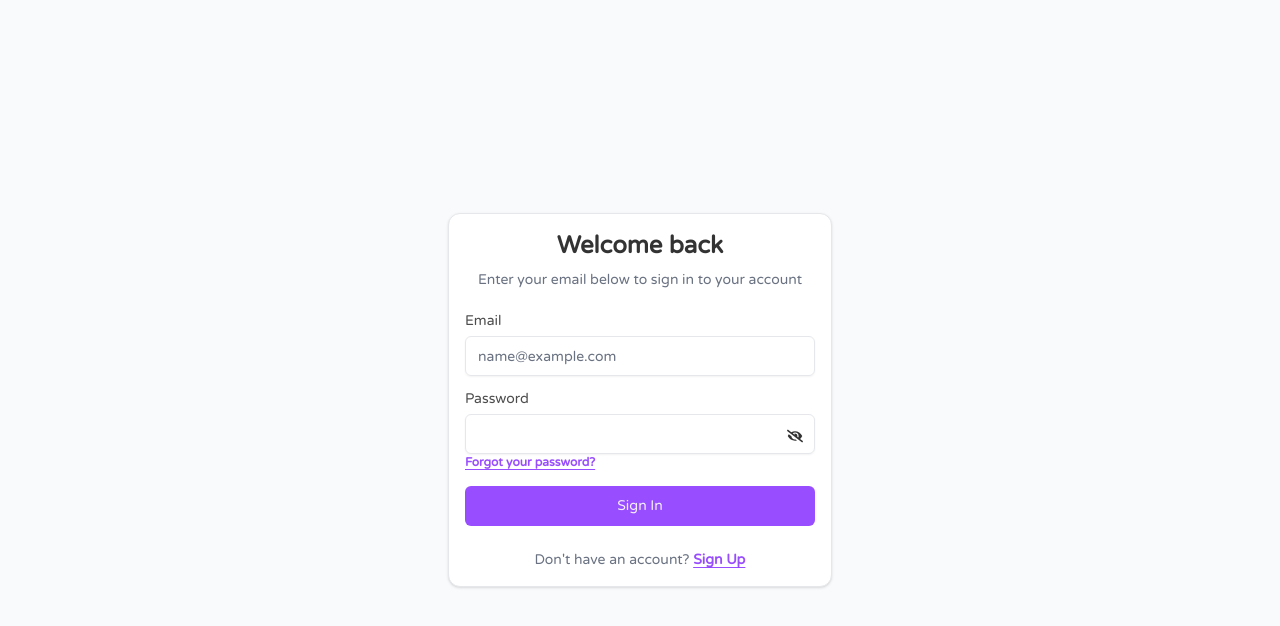
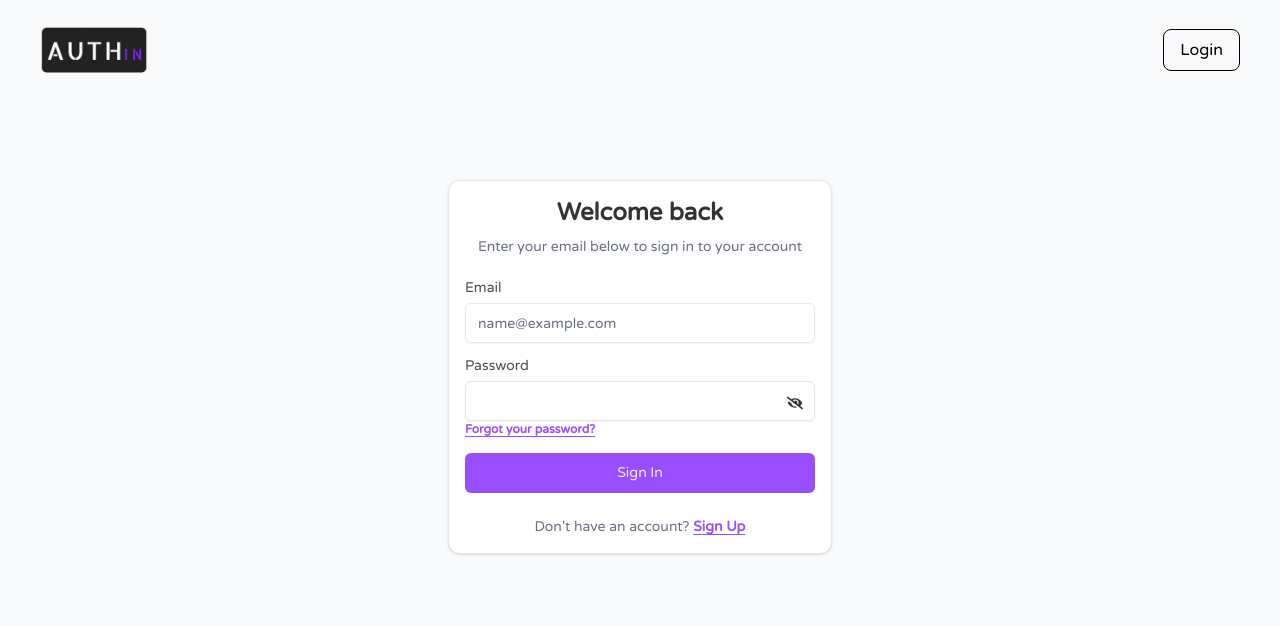
Before and after one commit to baraa-elhajj/auth-in, a React (Vite) app in the folder frontend/: page /login in a window 1280 px wide. Shown: the top 626 px of the page. Built offline with nearby package versions, Linux system fonts and the light colour scheme; no server answers.

Commit message:
Update routes

```diff
--- a/frontend/src/App.jsx
+++ b/frontend/src/App.jsx
@@ -7,7 +7,6 @@ import {
   RouterProvider,
 } from "react-router-dom";
 
-import ProtectedRoute from "./components/ProtectedRoute";
 import Login from "./pages/Login";
 import ForgotPassword from "./pages/ResetPassword";
 import Home from "./pages/Home";
@@ -19,17 +18,9 @@ export default function App() {
   const router = createBrowserRouter(
     createRoutesFromElements(
       <Route path="/" element={<RootLayout />}>
+        <Route index element={<Home />} />
         <Route path="/login" element={<Login />} />
         <Route path="/reset-password" element={<ForgotPassword />} />
-        <Route
-          path="/home"
-          element={
-            <ProtectedRoute
-              element={<Home />}
-              isAuthenticated={isAuthenticated}
-            />
-          }
-        />
       </Route>
     )
   );
--- a/frontend/src/layout/RootLayout.jsx
+++ b/frontend/src/layout/RootLayout.jsx
@@ -1,8 +1,10 @@
+import Navbar from "@/components/Navbar";
 import { Outlet } from "react-router-dom";
 
 export default function RootLayout() {
   return (
-    <div className="h-screen flex items-center bg-gray-50">
+    <div className="h-screen bg-gray-50">
+      <Navbar />
       <Outlet />
     </div>
   );
```
